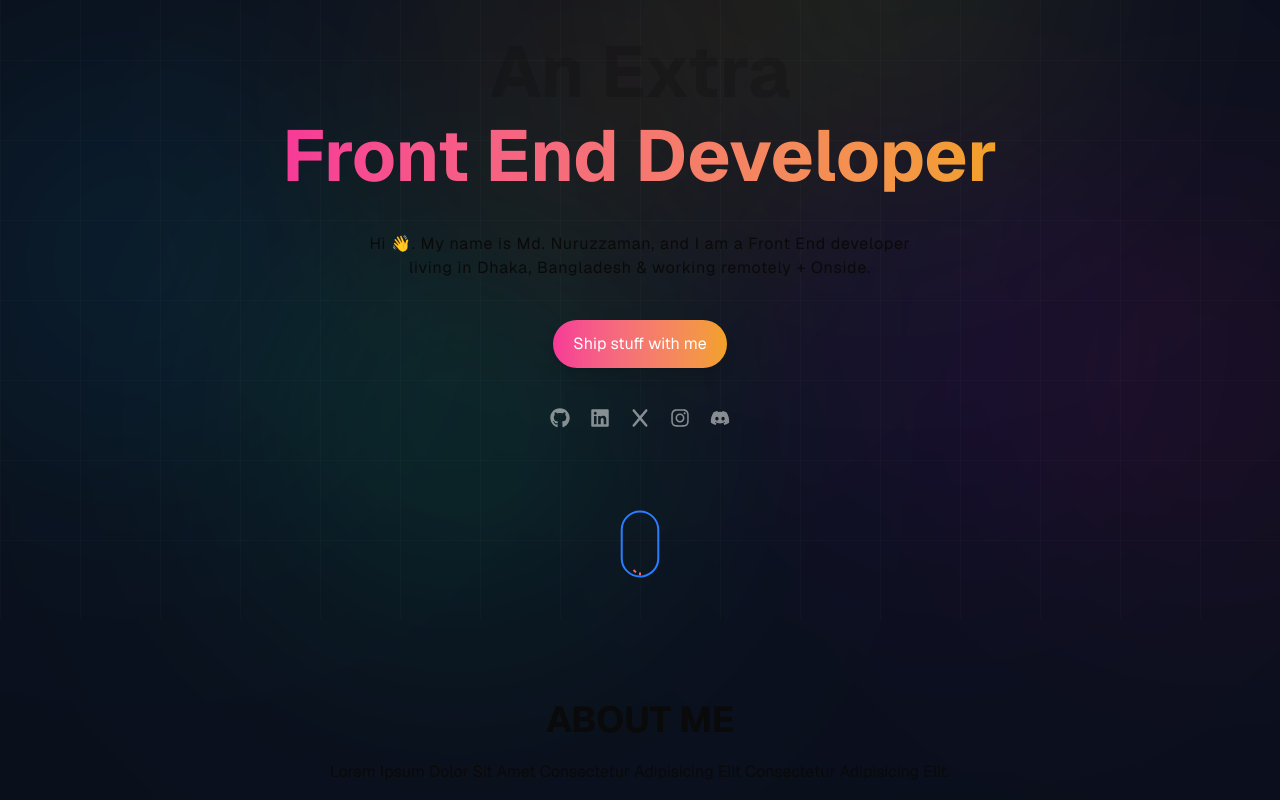
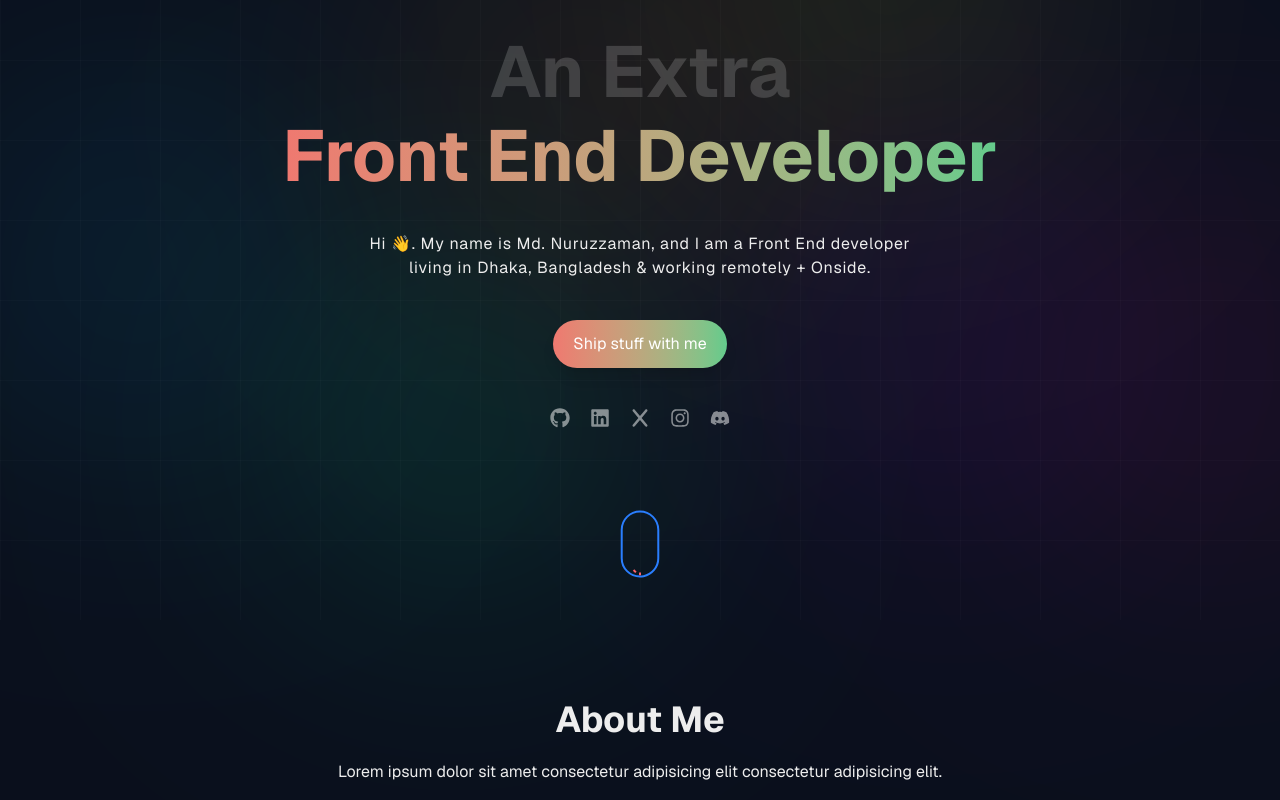
Before and after one commit to mdnuruzzamannirob/Portfolio, a Next.js app: page / in a window 1280 px wide. Shown: the part 180-980 px from the top of the page. Built offline with nearby package versions, Linux system fonts and the light colour scheme.

Commit message:
update brand colors, buttons etc.

```diff
--- a/src/components/Banner.tsx
+++ b/src/components/Banner.tsx
@@ -6,11 +6,14 @@ import Link from 'next/link';
 import { FaDiscord, FaGithub, FaInstagram, FaLinkedin, FaX } from 'react-icons/fa6';
 import Header from './Header';
 import Lottie from './LottieScrollButton';
+import { useSmoothScroll } from '@/hooks/useSmoothScroll';
 
 const titles = ['An Amazing', 'An Extra', 'A Fabulous'];
 
 export default function Banner() {
   const [index, setIndex] = useState(0);
+
+  const smoothScroll = useSmoothScroll();
 
   // Rotate headline text every 3s
   useEffect(() => {
@@ -37,14 +40,14 @@ export default function Banner() {
             {titles[index]}
           </motion.h1>
         </AnimatePresence>
-        <h1 className="animate-gradient mt-5 bg-gradient-to-r from-blue-500 via-pink-500 to-yellow-500 bg-clip-text text-7xl font-bold text-transparent">
+        <h1 className="animate-gradient from-primary via-secondary to-tertiary mt-5 bg-gradient-to-r bg-clip-text text-7xl font-bold text-transparent">
           Front End Developer
         </h1>
         <p className="my-10 tracking-wider">
           Hi 👋. My name is Md. Nuruzzaman, and I am a Front End developer <br />
           living in Dhaka, Bangladesh & working remotely + Onside.
         </p>
-        <button className="animate-gradient rounded-full bg-gradient-to-r from-blue-500 via-pink-500 to-yellow-500 px-5 py-3 text-white shadow-lg transition">
+        <button className="animate-gradient from-primary via-secondary to-tertiary rounded-full bg-gradient-to-r px-5 py-3 text-white shadow-lg transition">
           Ship stuff with me
         </button>
         <div className="mt-10 flex items-center justify-center gap-5">
@@ -66,9 +69,12 @@ export default function Banner() {
         </div>
       </div>
 
-      <Link href="#about-me" className="absolute bottom-10 left-1/2 -translate-x-1/2">
+      <button
+        onClick={() => smoothScroll('about-me')}
+        className="absolute bottom-10 left-1/2 -translate-x-1/2"
+      >
         <Lottie />
-      </Link>
+      </button>
     </section>
   );
 }
--- a/src/components/ScrollToTobButton.tsx
+++ b/src/components/ScrollToTobButton.tsx
@@ -7,21 +7,23 @@ import { useSmoothScroll } from '@/hooks/useSmoothScroll';
 
 const ScrollToTopButton = () => {
   const [isVisible, setIsVisible] = useState(false);
+  const smoothScroll = useSmoothScroll();
 
   useEffect(() => {
-    const toggleVisibility = () => {
-      if (window.scrollY > 300) {
-        setIsVisible(true);
-      } else {
-        setIsVisible(false);
-      }
+    // Check scroll position immediately on mount
+    const checkScrollPosition = () => {
+      setIsVisible(window.scrollY > 300);
     };
 
-    window.addEventListener('scroll', toggleVisibility);
-    return () => window.removeEventListener('scroll', toggleVisibility);
+    checkScrollPosition(); // <-- initial check
+
+    const handleScroll = () => {
+      setIsVisible(window.scrollY > 300);
+    };
+
+    window.addEventListener('scroll', handleScroll);
+    return () => window.removeEventListener('scroll', handleScroll);
   }, []);
-
-  const smoothScroll = useSmoothScroll();
 
   return (
     <AnimatePresence>
@@ -32,9 +34,9 @@ const ScrollToTopButton = () => {
           animate={{ opacity: 1, y: 0 }}
           exit={{ opacity: 0, y: 40 }}
           transition={{ duration: 0.3 }}
-          className="fixed right-6 bottom-6 rounded-full bg-blue-500 p-3 text-white shadow-lg transition-colors hover:bg-blue-600"
+          className="border-primary fixed right-6 bottom-6 rounded-full border-2 p-3 text-white shadow-lg transition-colors"
         >
-          <IoIosArrowUp size={20} />
+          <IoIosArrowUp size={20} className="text-secondary" />
         </motion.button>
       )}
     </AnimatePresence>
--- a/src/components/SectionTitle.tsx
+++ b/src/components/SectionTitle.tsx
@@ -11,8 +11,8 @@ const SectionTitle = ({ title, description, className }: ITitleProps) => {
     <div
       className={cn('flex flex-col items-center justify-center space-y-5 text-center', className)}
     >
-      <h1 className="text-4xl font-bold uppercase">{title}</h1>
-      <p className="capitalize">{description}</p>
+      <h1 className="text-4xl font-bold capitalize">{title}</h1>
+      <p className="">{description}</p>
     </div>
   );
 };
--- a/src/providers/SmoothScrollProvider.tsx
+++ b/src/providers/SmoothScrollProvider.tsx
@@ -7,7 +7,7 @@ export default function SmoothScrollProvider({ children }: { children: ReactNode
   useEffect(() => {
     const lenis = new Lenis({
       duration: 1,
-      easing: (t: number) => 1 - Math.pow(1 - t, 3), // easeOutCubic
+      easing: (t: number) => 1 - Math.pow(1 - t, 3),
       smoothWheel: true,
     });
 
--- a/src/styles/globals.css
+++ b/src/styles/globals.css
@@ -1,26 +1,22 @@
 @import 'tailwindcss';
 
 :root {
-  --color-background: white;
-  --color-foreground: #0a0a0a;
+  --color-background: #0a0f1c;
+  --color-foreground: #ededed;
 
   --font-sans: 'Geist Sans', sans-serif;
   --font-mono: 'Geist Mono', monospace;
 }
 
-@media (prefers-color-scheme: dark) {
-  :root:not(.light) {
-    --color-background: #0a0a0a;
-    --color-foreground: #ededed;
-  }
+@theme {
+  --color-primary: #2b7ffe;
+  --color-secondary: #fe626b;
+  --color-tertiary: #4ad08e;
 }
 
 body {
   background-color: var(--color-background);
   color: var(--color-foreground);
-}
-
-body {
   scroll-behavior: smooth;
 }
 
@@ -39,7 +35,7 @@ button {
   .aurora-bg {
     position: relative;
     overflow: hidden;
-    background: #0a0f1c;
+    background: var(--color-background);
   }
 
   .aurora-blob {
@@ -99,7 +95,7 @@ button {
 
   .animate-gradient {
     background-size: 250% 250%;
-    animation: gradient-x 10s ease-in-out infinite;
+    animation: gradient-x 15s ease-in-out infinite;
   }
 
   @keyframes gradient-x {
```
